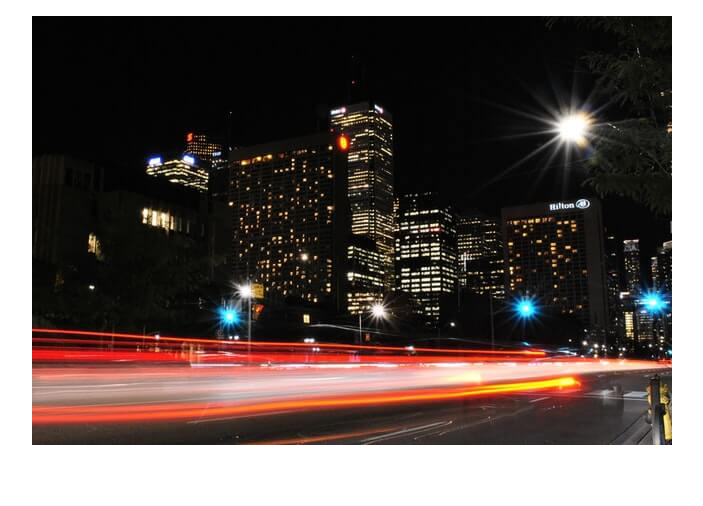
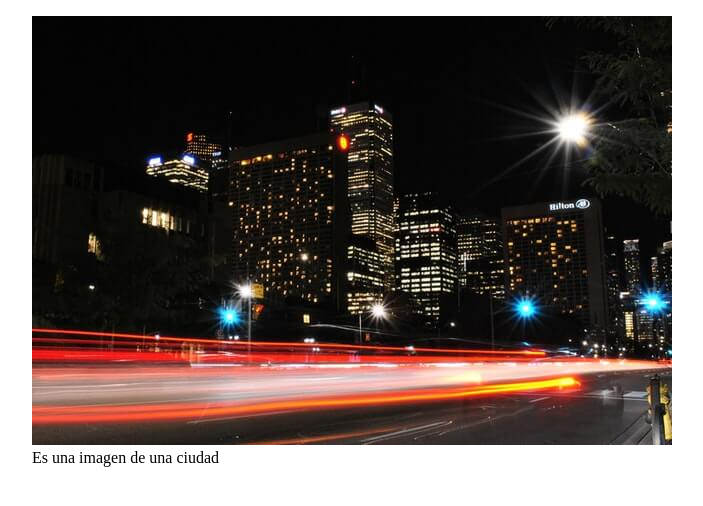
Before and after one commit to Abcod98/CursoHTMLyCSS, a plain HTML site: page claseImg/index.html in a window 1280 px wide. Shown: the whole page, without its empty margins (16-719 px from the left). Drawn offline with Linux system fonts and the light colour scheme.

Commit message:
Clase Imagenes

```diff
--- a/claseImg/index.html
+++ b/claseImg/index.html
@@ -11,9 +11,7 @@
     <section>
       <figure>
         <img src="./pics/small.jpg" alt="Imagen de ciudad">
-        <figcaption>
-
-        </figcaption>
+        <figcaption>Es una imagen de una ciudad</figcaption>
       </figure>
     </section>
   </main>
```
